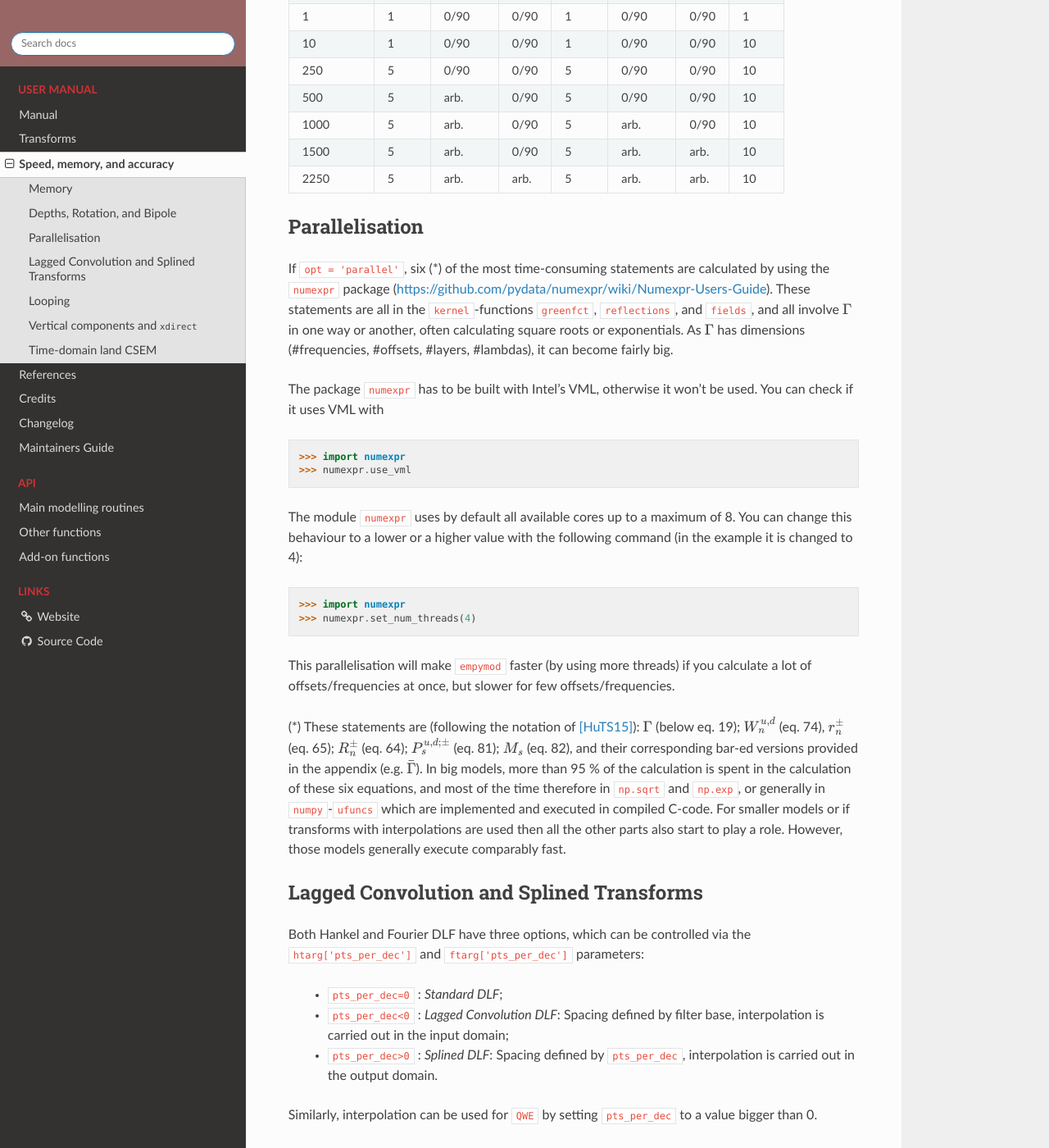
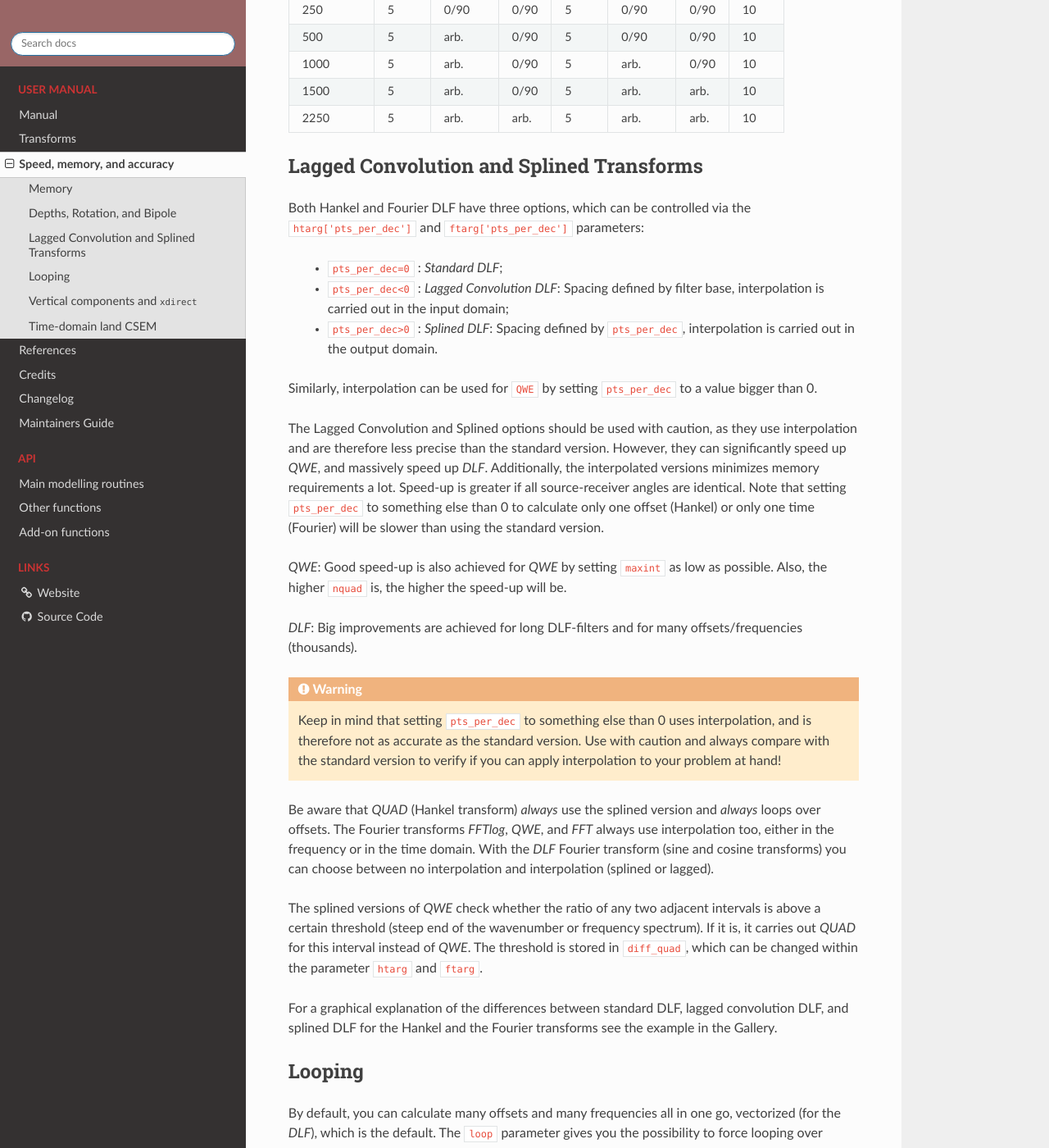
Before and after one commit to emsig/empymod, a Sphinx documentation site: the page built from docs/speedmemoryaccuracy.rst, in a window 1280 px wide and 1400 px high, scrolled down 1316 px. Shown: the whole window at 82% size. Built offline with Sphinx 7.4.7 and the Read the Docs theme 2.0.0, drawn with Linux system fonts in a browser that asks for light colours; pages that are not in the unit, such as notebooks, are missing from menus; the version number could not be read and is left out; some of the changed text lies outside the part shown.

Commit message:
Remove numexpr/parallel from docs/examples

```diff
--- a/README.rst
+++ b/README.rst
@@ -128,8 +128,8 @@ or via ``pip``:
 
    pip install empymod
 
-Required are Python version 3.6 or higher and the modules `NumPy` and `SciPy`.
-Consult the installation notes in the `manual
+Required are Python version 3.6 or higher and the modules ``numpy``, ``scipy``,
+and ``numba``. Consult the installation notes in the `manual
 <https://empymod.readthedocs.io/en/stable/manual.html#installation>`_ for more
 information regarding installation and requirements.
 
--- a/docs/speedmemoryaccuracy.rst
+++ b/docs/speedmemoryaccuracy.rst
@@ -7,10 +7,6 @@ much easier on memory usage. *QWE* allows you to control the accuracy. A
 standard quadrature in the form of *QUAD* is also provided. *QUAD* is generally
 orders of magnitudes slower, and more fragile depending on the input arguments.
 However, it can provide accurate results where *DLF* and *QWE* fail.
-
-Parts of the kernel can run in parallel using ``numexpr``. This option is
-activated by setting ``opt='parallel'`` (see subsection :ref:`Parallelisation
-<parallelisation>`). It is switched off by default.
 
 
 Memory
@@ -79,51 +75,6 @@ source and receiver bipoles.
     +----------------+--------+-------+------+-------+-------+------+---------+
 
 
-.. _parallelisation:
-
-Parallelisation
----------------
-If ``opt = 'parallel'``, six (*) of the most time-consuming statements are
-calculated by using the ``numexpr`` package
-(https://github.com/pydata/numexpr/wiki/Numexpr-Users-Guide).  These statements
-are all in the ``kernel``-functions ``greenfct``, ``reflections``, and
-``fields``, and all involve :math:`\Gamma` in one way or another, often
-calculating square roots or exponentials. As :math:`\Gamma` has dimensions
-(#frequencies, #offsets, #layers, #lambdas), it can become fairly big.
-
-The package ``numexpr`` has to be built with Intel's VML, otherwise it won't be
-used. You can check if it uses VML with
-
-.. code-block:: python
-
-    >>> import numexpr
-    >>> numexpr.use_vml
-
-The module ``numexpr`` uses by default all available cores up to a maximum of
-8. You can change this behaviour to a lower or a higher value with the
-following command (in the example it is changed to 4):
-
-.. code-block:: python
-
-    >>> import numexpr
-    >>> numexpr.set_num_threads(4)
-
-This parallelisation will make ``empymod`` faster (by using more threads) if
-you calculate a lot of offsets/frequencies at once, but slower for few
-offsets/frequencies.
-
-(*) These statements are (following the notation of [HuTS15]_): :math:`\Gamma`
-(below eq. 19); :math:`W^{u, d}_n` (eq. 74), :math:`r^\pm_n` (eq. 65);
-:math:`R^\pm_n` (eq. 64); :math:`P^{u, d; \pm}_s` (eq. 81); :math:`M_s` (eq.
-82), and their corresponding bar-ed versions provided in the appendix (e.g.
-:math:`\bar{\Gamma}`). In big models, more than 95 % of the calculation is
-spent in the calculation of these six equations, and most of the time therefore
-in ``np.sqrt`` and ``np.exp``, or generally in ``numpy``-``ufuncs`` which are
-implemented and executed in compiled C-code. For smaller models or if
-transforms with interpolations are used then all the other parts also start to
-play a role. However, those models generally execute comparably fast.
-
-
 Lagged Convolution and Splined Transforms
 -----------------------------------------
 Both Hankel and Fourier DLF have three options, which can be controlled via
@@ -145,8 +96,7 @@ Additionally, the interpolated versions minimizes memory requirements a lot.
 Speed-up is greater if all source-receiver angles are identical. Note that
 setting ``pts_per_dec`` to something else than 0 to calculate only one offset
 (Hankel) or only one time (Fourier) will be slower than using the standard
-version. Similarly, the standard version is usually the fastest when using the
-``parallel`` option (``numexpr``).
+version.
 
 *QWE*: Good speed-up is also achieved for *QWE* by setting ``maxint`` as low as
 possible. Also, the higher ``nquad`` is, the higher the speed-up will be.
@@ -179,17 +129,16 @@ the example in the Gallery.
 
 Looping
 -------
-By default, you can calculate many offsets and many frequencies
-all in one go, vectorized (for the *DLF*), which is the default. The ``loop``
-parameter gives you the possibility to force looping over frequencies or
-offsets. This parameter can have severe effects on both runtime and memory
-usage. Play around with this factor to find the fastest version for your
-problem at hand. It ALWAYS loops over frequencies if ``ht = 'QWE'/'QUAD'`` or
-if ``ht = 'FHT'`` and ``pts_per_dec!=0`` (Lagged Convolution or Splined Hankel
-DLF). All vectorized is very fast if there are few offsets or few frequencies.
-If there are many offsets and many frequencies, looping over the smaller of the
-two will be faster. Choosing the right looping together with ``opt =
-'parallel'`` can have a huge influence.
+By default, you can calculate many offsets and many frequencies all in one go,
+vectorized (for the *DLF*), which is the default. The ``loop`` parameter gives
+you the possibility to force looping over frequencies or offsets. This
+parameter can have severe effects on both runtime and memory usage. Play around
+with this factor to find the fastest version for your problem at hand. It
+ALWAYS loops over frequencies if ``ht = 'QWE'/'QUAD'`` or if ``ht = 'FHT'`` and
+``pts_per_dec!=0`` (Lagged Convolution or Splined Hankel DLF). All vectorized
+is very fast if there are few offsets or few frequencies. If there are many
+offsets and many frequencies, looping over the smaller of the two will be
+faster. Choosing the right looping can have a significant influence.
 
 
 Vertical components and ``xdirect``
```
Also changed, not shown: 3 other files.
